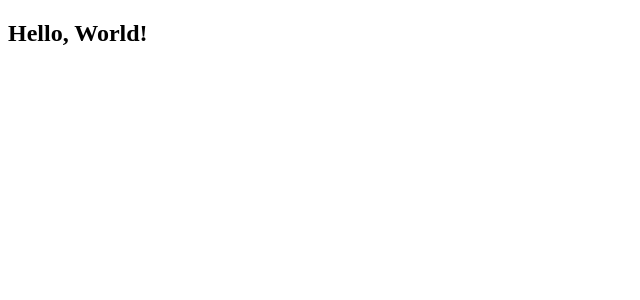
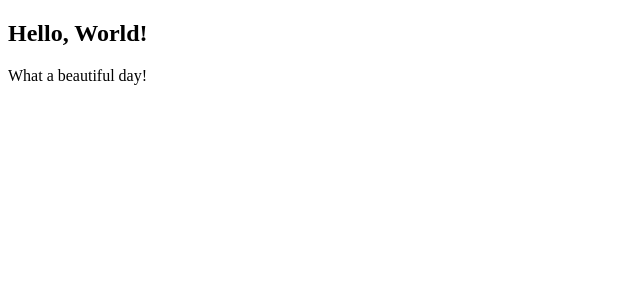
Before and after one commit to AlessioNatale/React, a React (Vite) app in the folder esercizi/: page / in a window 1280 px wide. Shown: the top 300 px of the page, without its empty margins (0-640 px from the left). Built offline with nearby package versions, Linux system fonts and the light colour scheme.

Commit message:
commit-es-11

```diff
--- a/esercizi/src/Hello.jsx
+++ b/esercizi/src/Hello.jsx
@@ -1,3 +1,8 @@
 export function Hello (){
-    return <h2>Hello, World!</h2>
+    return (
+        <>
+            <h2>Hello, World!</h2>
+            <p>What a beautiful day!</p>
+        </>
+)
 }
```
